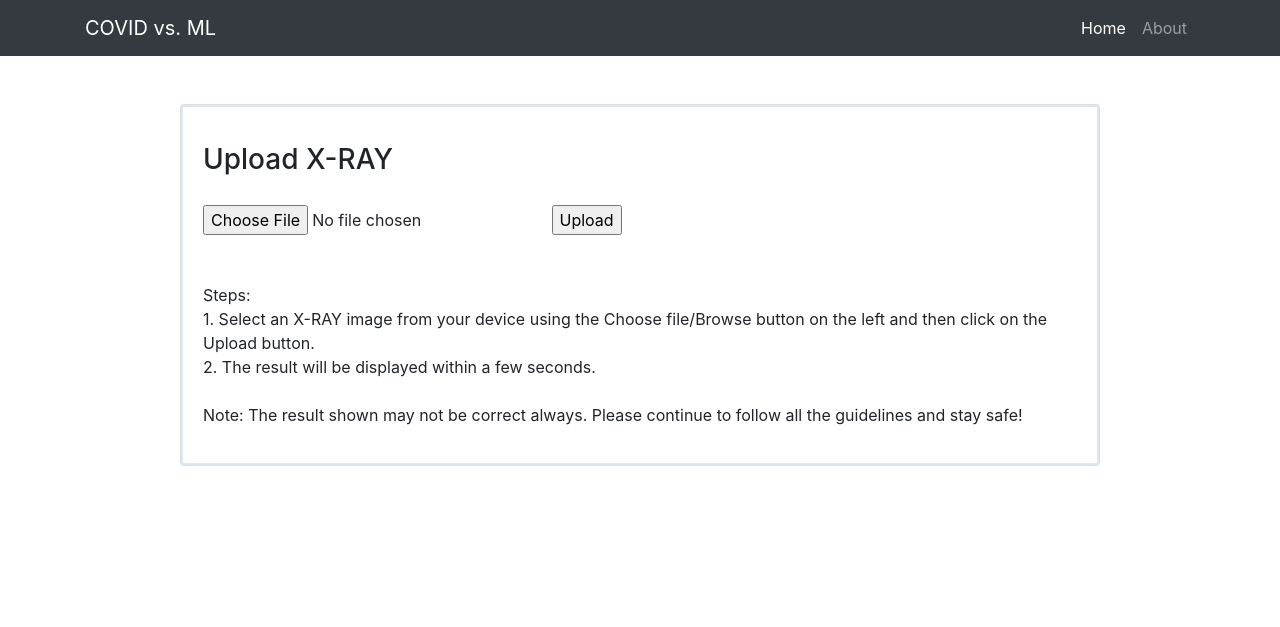
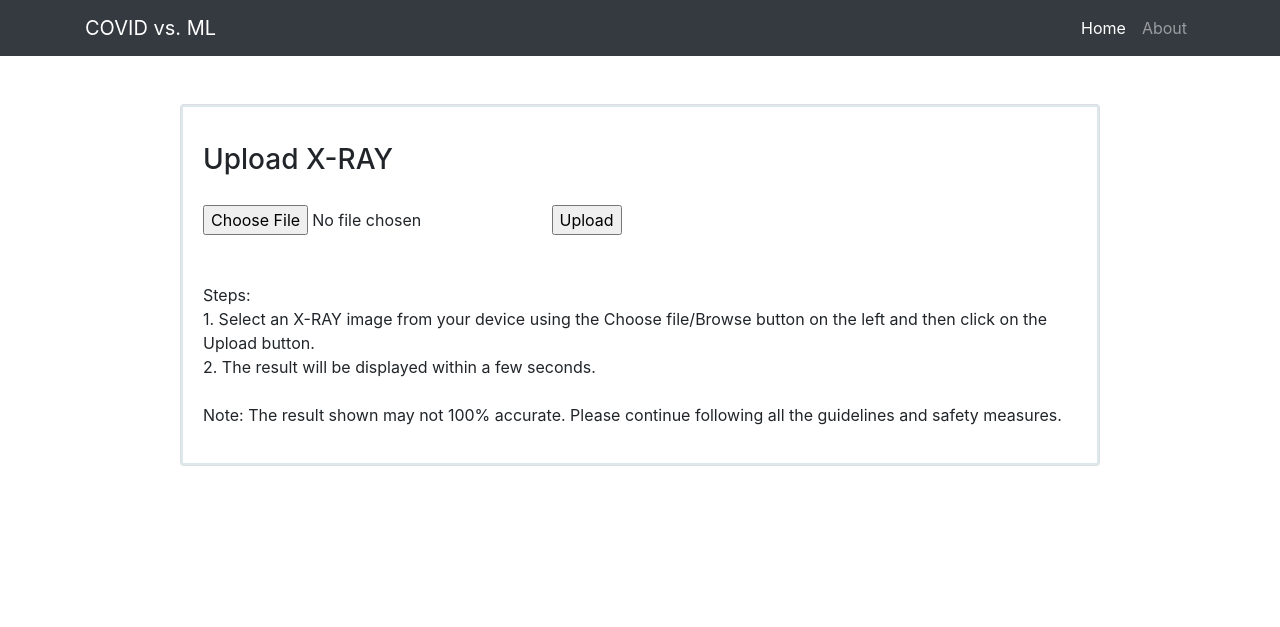
Before and after one commit to AnonyoZarif/COVIDvsML, a Django app: template CO_BEAT_Webapp/templates/detection.html in a window 1280 px wide. Shown: the top 627 px of the page. Run offline with Django 3.2, Linux system fonts and the light colour scheme; the template is opened without the code that fills it, so the values that code supplies are empty; some libraries are stand-ins or nearby versions.

Commit message:
fixed instructions

```diff
--- a/CO_BEAT_Webapp/templates/detection.html
+++ b/CO_BEAT_Webapp/templates/detection.html
@@ -46,8 +46,8 @@
                                 Upload button.<br>
                                 2. The result will be displayed within a few seconds.<br><br>
 
-                                Note: The result shown may not be correct always.
-                                Please continue to follow all the guidelines and stay safe!
+                                Note: The result shown may not 100% accurate.
+                                Please continue following all the guidelines and safety measures.
                             </p>
                             </p>
                         </div>
```
